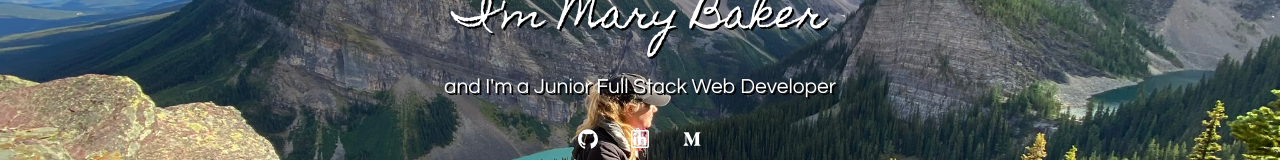
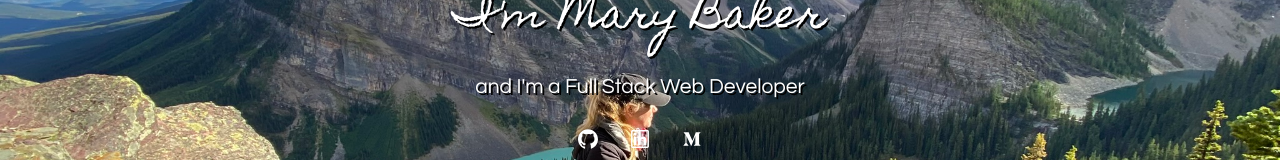
Before and after one commit to marybees/maryelizabethbaker.com, a React (Create React App) app: page / in a window 1280 px wide. Shown: the part 302-462 px from the top of the page. Built offline with nearby package versions, Linux system fonts and the light colour scheme.

Commit message:
Update Home h1.

```diff
--- a/src/components/Home.js
+++ b/src/components/Home.js
@@ -14,7 +14,7 @@ const Home = () => {
             </div> */}
             <div class='title-container' style={{ backgroundImage: `url(${Banff})`, backgroundRepeat: 'no-repeat', backgroundPosition: 'center', backgroundSize: 'cover', backgroundAttachment: 'fixed' }}>
                 <h1>I'm Mary Baker</h1>
-                <h2>and I'm a Junior Full Stack Web Developer</h2>
+                <h2>and I'm a Full Stack Web Developer</h2>
                 <div style={{ fontSize: '1.25rem' }}>
                     <a href='https://github.com/marybees'><GithubOutlined style={{ color: 'white', padding: '1rem'}} /></a>
                     <a href='https://www.linkedin.com/in/maryebaker/'><LinkedinOutlined style={{color: 'white', padding: '1rem'}}  /></a>
```
